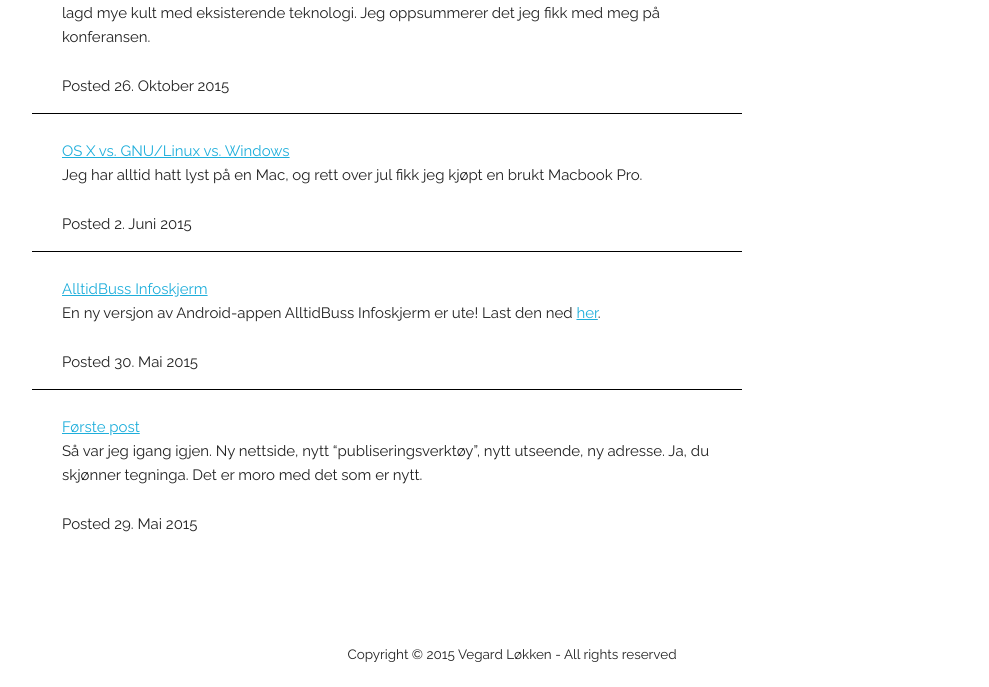
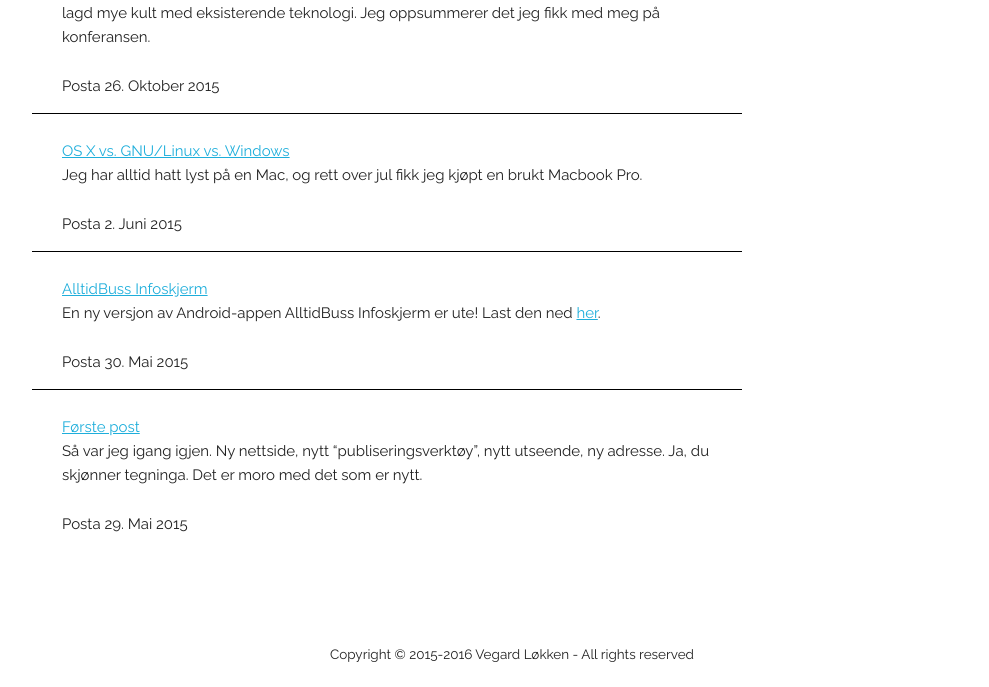
Before and after one commit to veloek/veloek.github.io, a Jekyll site: the page built from index.html, in a window 1280 px wide. Shown: the part 290-977 px from the top of the page, without its empty margins (128-1117 px from the left). Built offline with Jekyll 4.4.1, drawn with Linux system fonts in a browser that asks for light colours; Markdown is read by kramdown in place of the engine named in the settings.

Commit message:
Update copyright notice and fix language typo

```diff
--- a/_includes/footer.html
+++ b/_includes/footer.html
@@ -1,3 +1,3 @@
-    <p class="footer">Copyright &copy; 2015 Vegard Løkken - All rights reserved</p>
+    <p class="footer">Copyright &copy; 2015-2016 Vegard Løkken - All rights reserved</p>
 </body>
 </html>
--- a/index.html
+++ b/index.html
@@ -9,7 +9,7 @@ title: Kodehode
         <li>
             <div class="title"><a href="{{ post.url }}">{{ post.title }}</a></div>
             <div class="excerpt">{{ post.excerpt }}</div>
-            <div class="date">Posted <span class="date">
+            <div class="date">Posta <span class="date">
                 {% assign m = post.date | date: "%-m" %}
                 {{ post.date | date: "%-d." }}
                 {% case m %}
```
